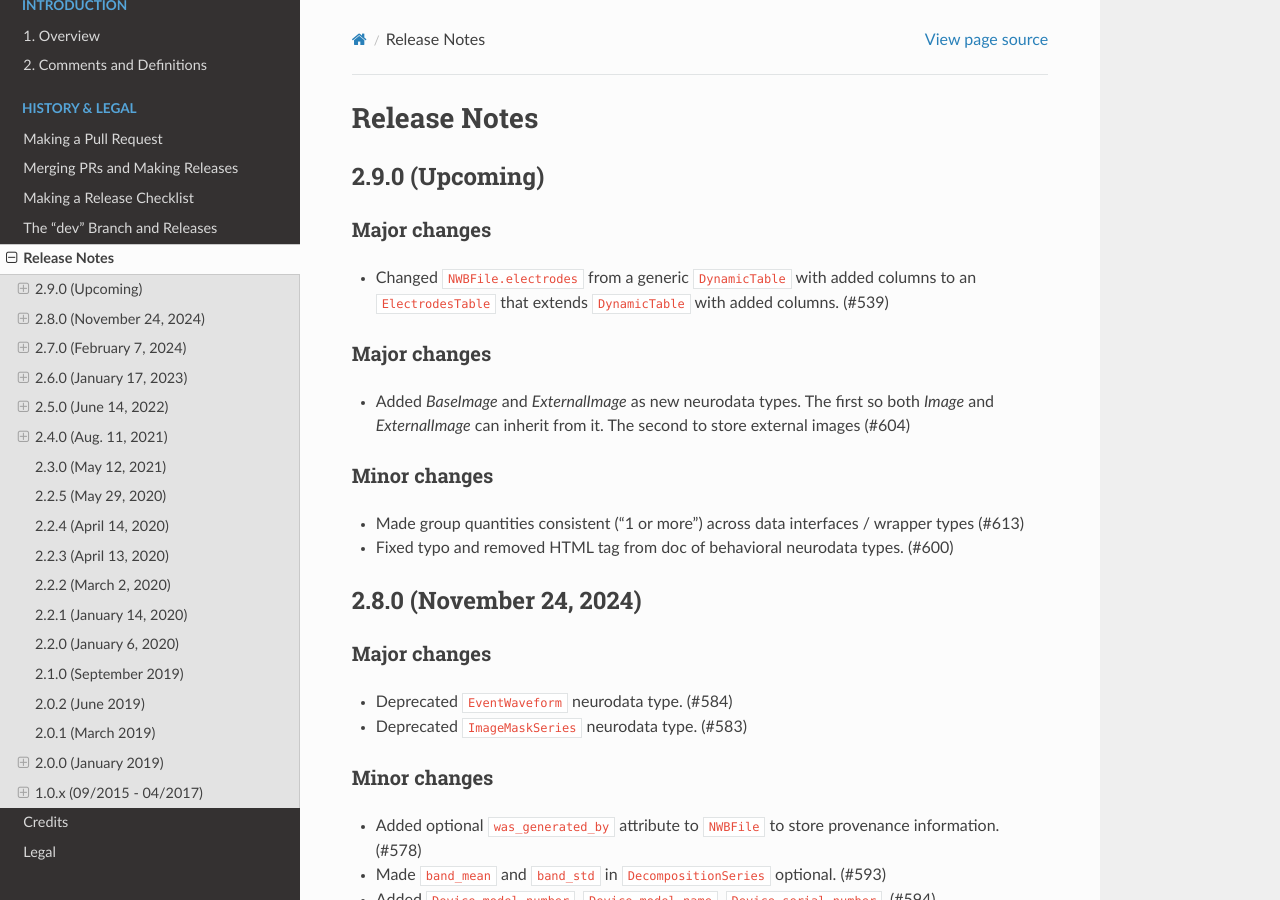
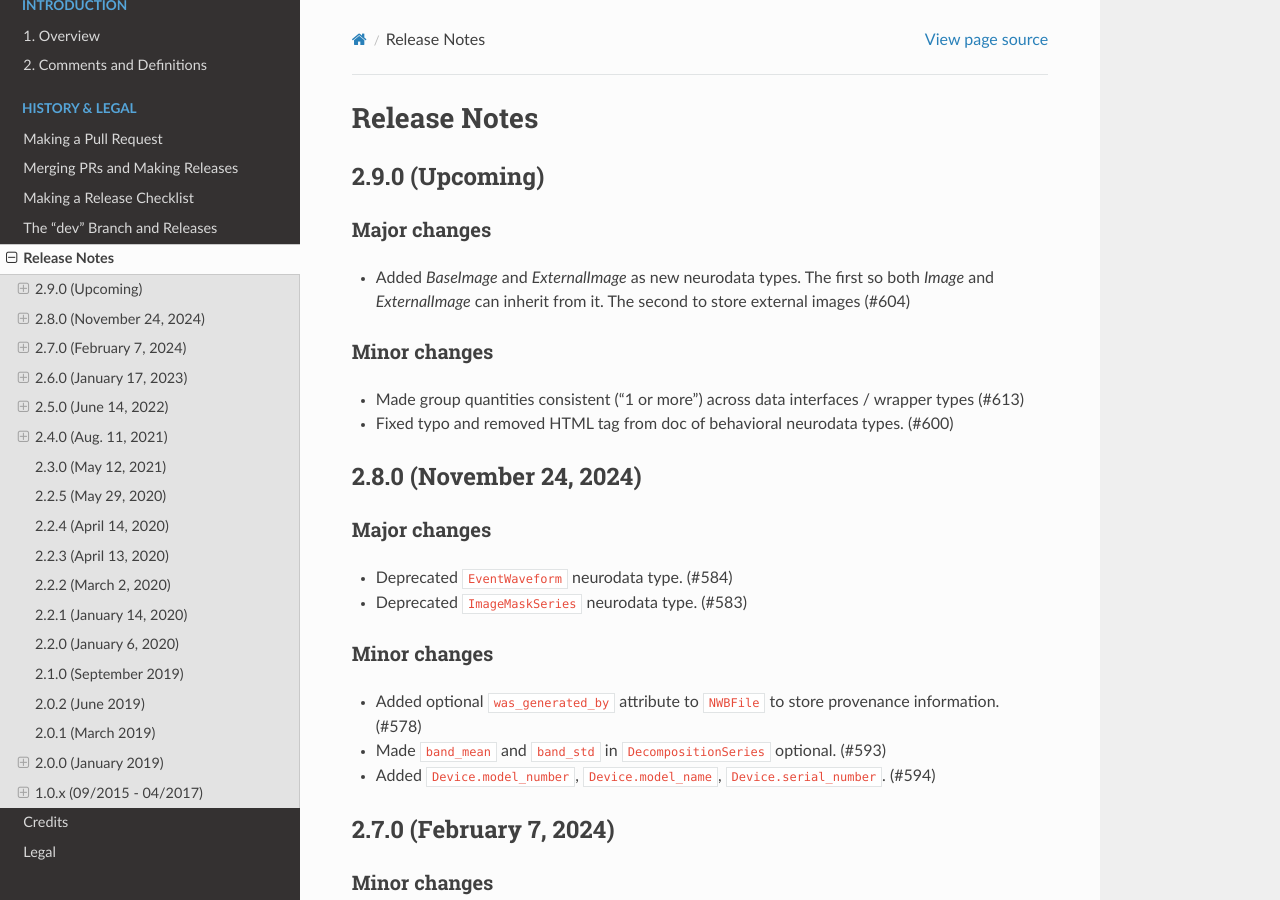
Before and after one commit to NeurodataWithoutBorders/nwb-schema, a Sphinx documentation site: the page built from docs/format/source/format_release_notes.rst, in a window 1280 px wide and 900 px high. Built offline with Sphinx 7.4.7 and the Read the Docs theme 3.1.0, drawn with Linux system fonts in a browser that asks for light colours.

Commit message:
Revert "Create new ElectrodesTable neurodata type (#539)" (#618)

```diff
--- a/docs/format/source/format_release_notes.rst
+++ b/docs/format/source/format_release_notes.rst
@@ -4,11 +4,7 @@ Release Notes
 =============
 
 2.9.0 (Upcoming)
-------------------------
-
-Major changes
-^^^^^^^^^^^^^
-- Changed ``NWBFile.electrodes`` from a generic ``DynamicTable`` with added columns to an ``ElectrodesTable`` that extends ``DynamicTable`` with added columns. (#539)
+----------------
 
 Major changes
 ^^^^^^^^^^^^^
```
Also changed, not shown: 2 other files.
